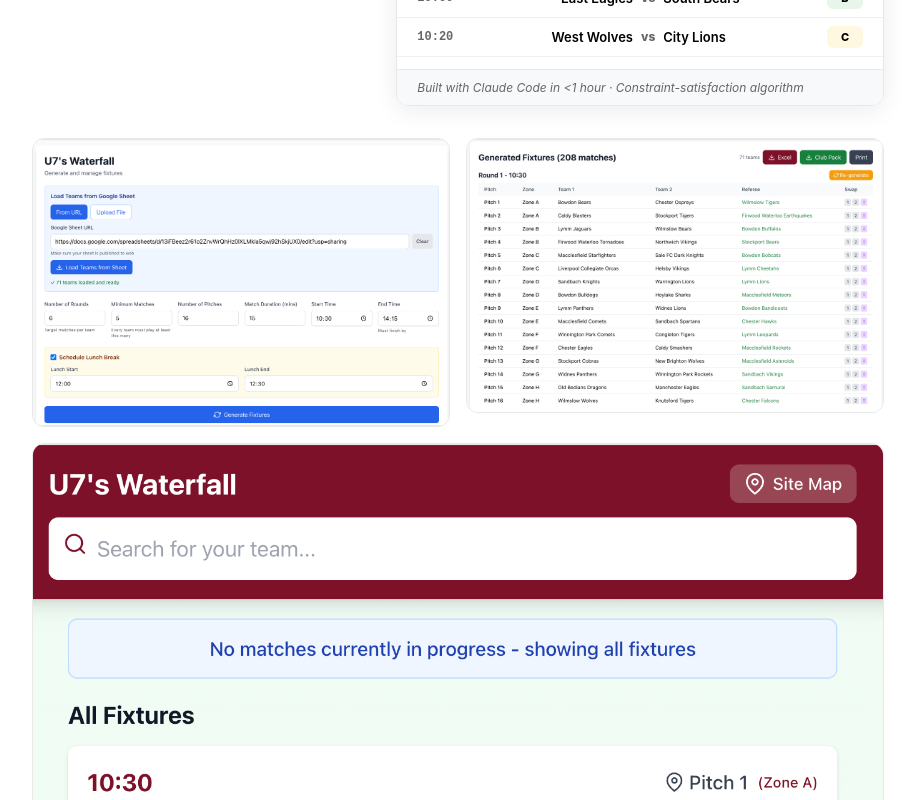
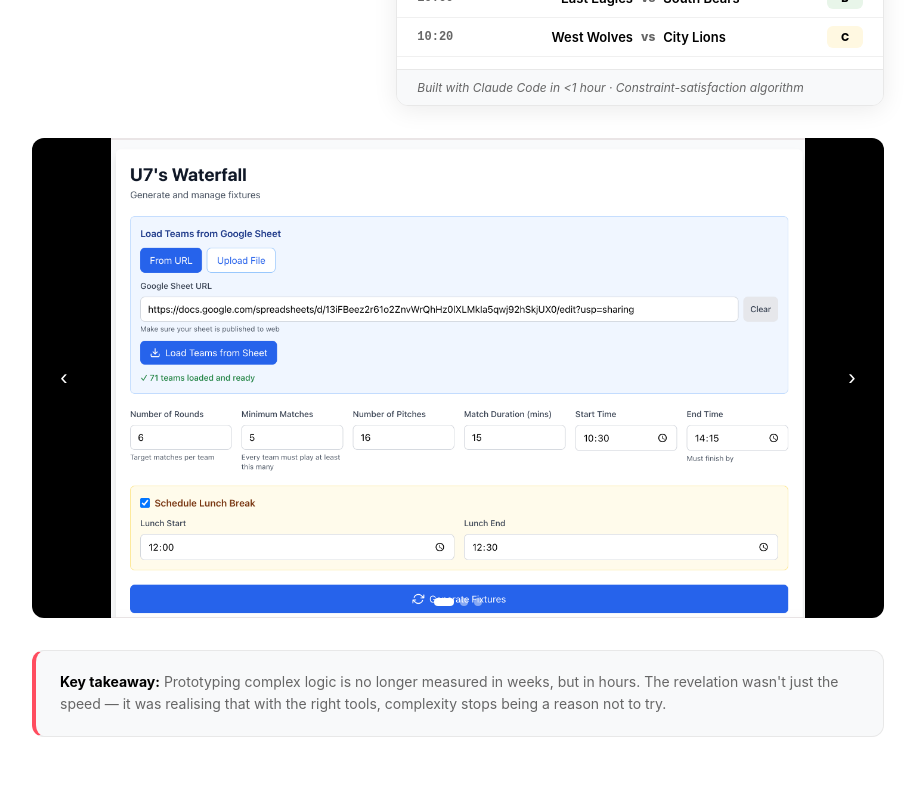
Before and after one commit to neilawilks-svg/Builder-Mindset, a React (Vite) app: page / in a window 1280 px wide. Shown: the part 5480-6280 px from the top of the page, without its empty margins (182-1097 px from the left). Built offline with nearby package versions, Linux system fonts and the light colour scheme.

Commit message:
feat: replace screenshot grid with carousel and lightbox in Level 3

```diff
--- a/src/App.jsx
+++ b/src/App.jsx
@@ -516,6 +516,104 @@ function ScriptMockup() {
         </div>
       </div>
     </div>
+  );
+}
+
+/* ── Image carousel with lightbox ── */
+const CAROUSEL_IMAGES = [
+  { src: "/Admin1.png", alt: "Admin view 1" },
+  { src: "/Admin2.png", alt: "Admin view 2" },
+  { src: "/Parent_View.png", alt: "Parent view" },
+];
+
+function ImageCarousel() {
+  const [index, setIndex] = useState(0);
+  const [lightbox, setLightbox] = useState(false);
+  const total = CAROUSEL_IMAGES.length;
+
+  const prev = (e) => { e.stopPropagation(); setIndex((i) => (i - 1 + total) % total); };
+  const next = (e) => { e.stopPropagation(); setIndex((i) => (i + 1) % total); };
+
+  useEffect(() => {
+    if (!lightbox) return;
+    const handler = (e) => { if (e.key === "Escape") setLightbox(false); if (e.key === "ArrowLeft") setIndex((i) => (i - 1 + total) % total); if (e.key === "ArrowRight") setIndex((i) => (i + 1) % total); };
+    window.addEventListener("keydown", handler);
+    return () => window.removeEventListener("keydown", handler);
+  }, [lightbox, total]);
+
+  const img = CAROUSEL_IMAGES[index];
+
+  return (
+    <>
+      {/* Carousel */}
+      <div style={{ position: "relative", borderRadius: 12, overflow: "hidden", background: "#000", marginBottom: 32 }}>
+        <img
+          src={img.src}
+          alt={img.alt}
+          onClick={() => setLightbox(true)}
+          style={{ width: "100%", display: "block", maxHeight: 480, objectFit: "contain", cursor: "zoom-in" }}
+        />
+
+        {/* Prev / Next */}
+        {[{ label: "‹", dir: prev, side: "left" }, { label: "›", dir: next, side: "right" }].map(({ label, dir, side }) => (
+          <button
+            key={side}
+            onClick={dir}
+            style={{
+              position: "absolute", top: "50%", [side]: 12, transform: "translateY(-50%)",
+              background: "rgba(0,0,0,0.55)", color: "#fff", border: "none", borderRadius: 8,
+              width: 40, height: 40, fontSize: 22, lineHeight: 1, cursor: "pointer", display: "flex", alignItems: "center", justifyContent: "center",
+            }}
+          >
+            {label}
+          </button>
+        ))}
+
+        {/* Dots */}
+        <div style={{ position: "absolute", bottom: 12, left: "50%", transform: "translateX(-50%)", display: "flex", gap: 6 }}>
+          {CAROUSEL_IMAGES.map((_, i) => (
+            <button
+              key={i}
+              onClick={(e) => { e.stopPropagation(); setIndex(i); }}
+              style={{ width: i === index ? 20 : 8, height: 8, borderRadius: 99, border: "none", padding: 0, cursor: "pointer", background: i === index ? "#fff" : "rgba(255,255,255,0.45)", transition: "all 0.2s" }}
+            />
+          ))}
+        </div>
+      </div>
+
+      {/* Lightbox */}
+      {lightbox && (
+        <div
+          onClick={() => setLightbox(false)}
+          style={{ position: "fixed", inset: 0, zIndex: 1000, background: "rgba(0,0,0,0.92)", display: "flex", alignItems: "center", justifyContent: "center" }}
+        >
+          <img
+            src={img.src}
+            alt={img.alt}
+            style={{ maxWidth: "90vw", maxHeight: "90vh", borderRadius: 12, objectFit: "contain", pointerEvents: "none" }}
+          />
+          {[{ label: "‹", dir: prev, side: "left" }, { label: "›", dir: next, side: "right" }].map(({ label, dir, side }) => (
+            <button
+              key={side}
+              onClick={dir}
+              style={{
+                position: "fixed", top: "50%", [side]: 24, transform: "translateY(-50%)",
+                background: "rgba(255,255,255,0.15)", color: "#fff", border: "none", borderRadius: 10,
+                width: 48, height: 48, fontSize: 26, cursor: "pointer", display: "flex", alignItems: "center", justifyContent: "center",
+              }}
+            >
+              {label}
+            </button>
+          ))}
+          <button
+            onClick={() => setLightbox(false)}
+            style={{ position: "fixed", top: 20, right: 24, background: "none", border: "none", color: "#fff", fontSize: 32, cursor: "pointer", lineHeight: 1 }}
+          >
+            ×
+          </button>
+        </div>
+      )}
+    </>
   );
 }
 
@@ -1544,30 +1642,8 @@ export default function App() {
               <TournamentMockup />
             </div>
 
-            {/* Screenshots gallery */}
-            <div style={{ display: "grid", gridTemplateColumns: "1fr 1fr", gap: 16, marginBottom: 32 }}>
-              <div>
-                <img
-                  src="/Admin1.png"
-                  alt="Admin view 1"
-                  style={{ width: "100%", borderRadius: 12, display: "block", border: `1px solid ${COLORS.lightGray}` }}
-                />
-              </div>
-              <div>
-                <img
-                  src="/Admin2.png"
-                  alt="Admin view 2"
-                  style={{ width: "100%", borderRadius: 12, display: "block", border: `1px solid ${COLORS.lightGray}` }}
-                />
-              </div>
-              <div style={{ gridColumn: "1 / -1" }}>
-                <img
-                  src="/Parent_View.png"
-                  alt="Parent view"
-                  style={{ width: "100%", borderRadius: 12, display: "block", border: `1px solid ${COLORS.lightGray}` }}
-                />
-              </div>
-            </div>
+            {/* Screenshots carousel */}
+            <ImageCarousel />
 
             <div
               style={{
```
